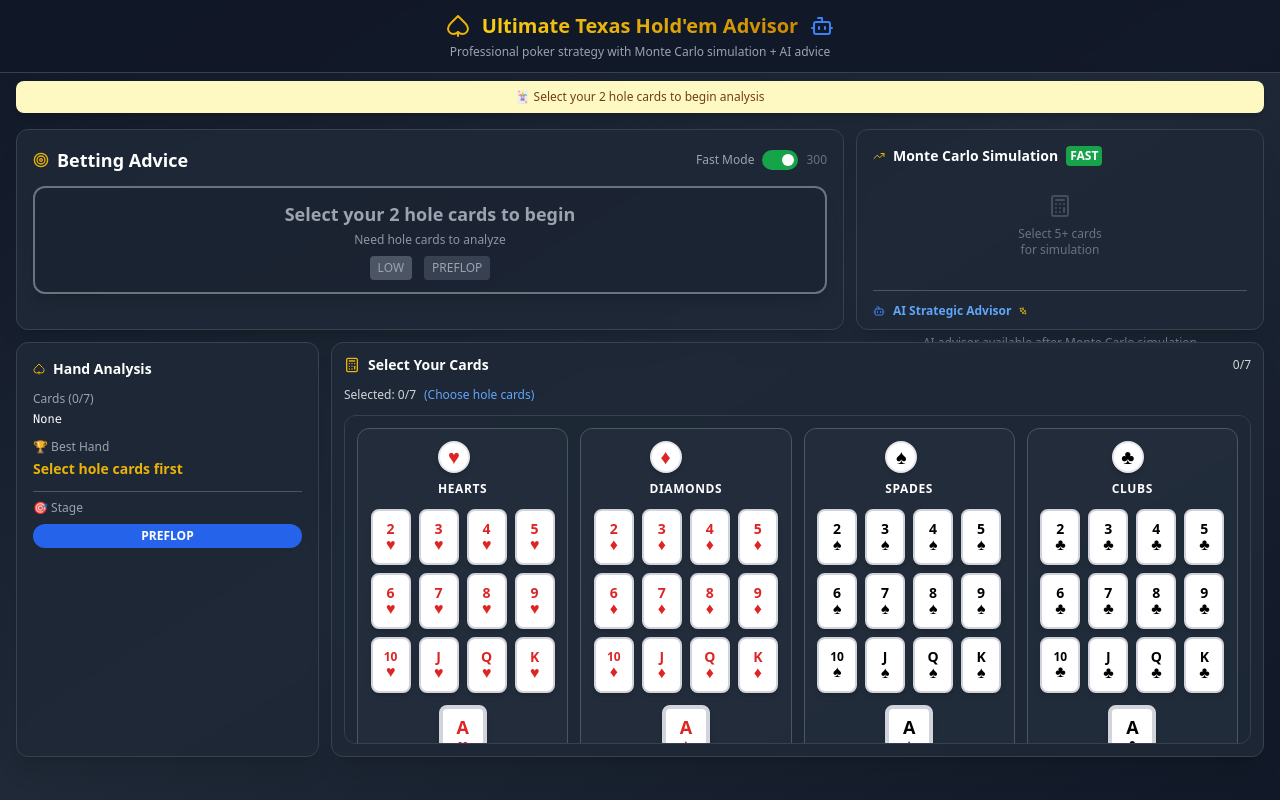
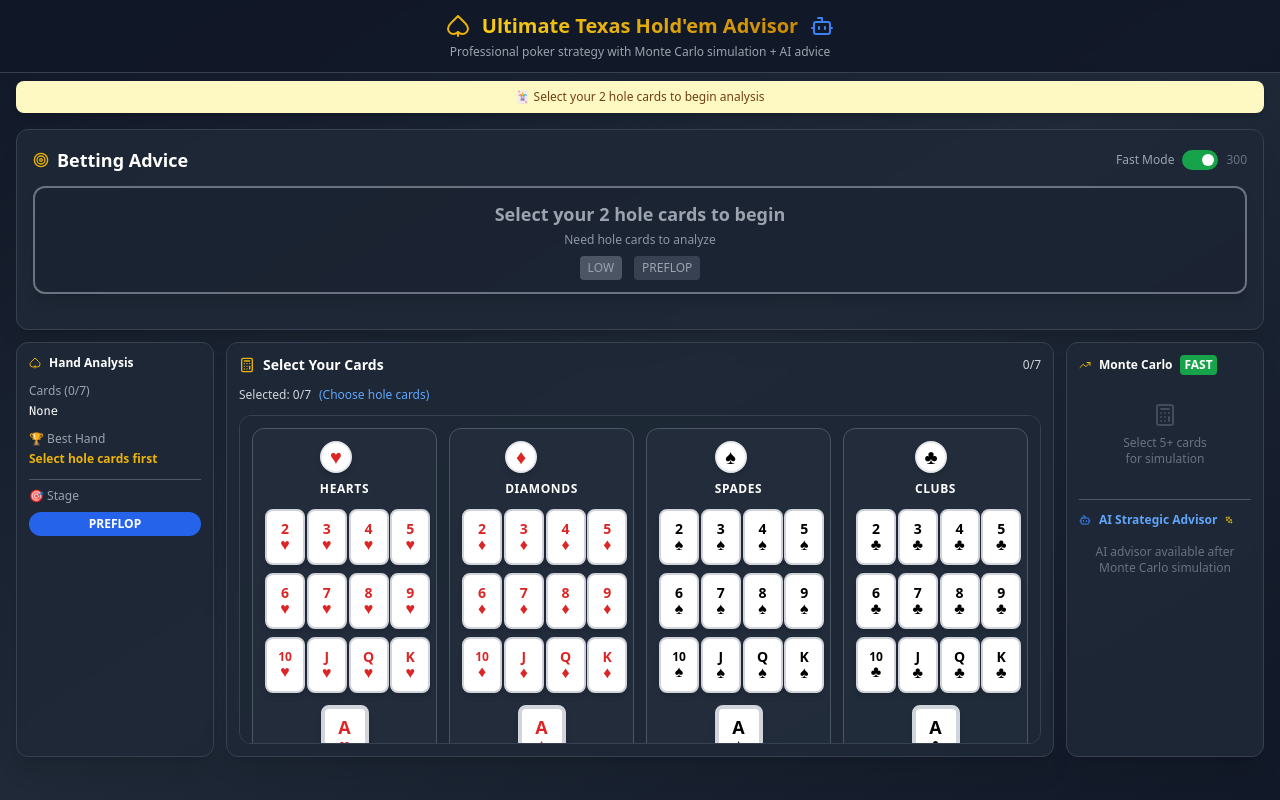
Before and after one commit to khulekanishibe/UltimateTexasHoldemPokerAdvisor, a React (Vite) app: page / in a window 1280 px wide. Built offline with nearby package versions, Linux system fonts and the light colour scheme.

Commit message:
Fix Layout - Monte Carlo on Right, Smaller Side Boxes

```diff
--- a/src/App.tsx
+++ b/src/App.tsx
@@ -270,8 +270,8 @@ export default function App() {
       <div className="h-[calc(100vh-140px)] p-4">
         <div className="h-full grid grid-cols-12 grid-rows-12 gap-3">
 
-          {/* Betting Advice - Top Center */}
-          <div className="col-span-8 row-span-4 bg-gray-800/90 backdrop-blur-sm rounded-xl p-4 border border-gray-700 shadow-xl">
+          {/* Betting Advice - Top Full Width */}
+          <div className="col-span-12 row-span-4 bg-gray-800/90 backdrop-blur-sm rounded-xl p-4 border border-gray-700 shadow-xl">
             <div className="flex items-center justify-between mb-3">
               <h2 className="text-lg font-bold flex items-center gap-2">
                 <Target className="h-4 w-4 text-yellow-500" />
@@ -341,17 +341,103 @@ export default function App() {
             )}
           </div>
 
-          {/* Monte Carlo + AI Advisor - Top Right */}
-          <div className="col-span-4 row-span-4 bg-gray-800/90 backdrop-blur-sm rounded-xl p-4 border border-gray-700 shadow-xl">
-            <h3 className="text-sm font-bold mb-3 flex items-center gap-2">
+          {/* Hand Analysis - Left Side (Smaller) */}
+          <div className="col-span-2 row-span-8 bg-gray-800/90 backdrop-blur-sm rounded-xl p-3 border border-gray-700 shadow-xl">
+            <h3 className="text-xs font-bold mb-3 flex items-center gap-2">
+              <Spades className="h-3 w-3 text-yellow-500" />
+              Hand Analysis
+            </h3>
+
+            <div className="space-y-3 text-xs">
+              <div>
+                <p className="text-gray-400 mb-1">Cards ({selectedCards.length}/7)</p>
+                <p className="font-mono text-xs text-white break-all">
+                  {selectedCards.length > 0 ? formatCards(selectedCards) : "None"}
+                </p>
+              </div>
+
+              {holeCards.length === 2 && (
+                <div>
+                  <p className="text-gray-400 mb-1">🃏 Hole Cards</p>
+                  <p className="font-mono text-xs text-blue-400 font-bold">
+                    {formatCards(holeCards)}
+                  </p>
+                  {isPremiumHand(holeCards) && (
+                    <p className="text-xs text-yellow-400 mt-1">⭐ Premium</p>
+                  )}
+                </div>
+              )}
+
+              {communityCards.length > 0 && (
+                <div>
+                  <p className="text-gray-400 mb-1">🏘️ Community</p>
+                  <p className="font-mono text-xs text-green-400 font-bold break-all">
+                    {formatCards(communityCards)}
+                  </p>
+                </div>
+              )}
+
+              <div>
+                <p className="text-gray-400 mb-1">🏆 Best Hand</p>
+                <p className="font-bold text-xs text-yellow-500">
+                  {handDescription}
+                </p>
+              </div>
+
+              <div className="pt-2 border-t border-gray-600">
+                <p className="text-gray-400 mb-2">🎯 Stage</p>
+                <div className="flex flex-col gap-1">
+                  <span className={`px-2 py-1 rounded-full text-xs font-bold text-center ${
+                    gameStage === 'preflop' ? 'bg-blue-600' :
+                    gameStage === 'flop' ? 'bg-green-600' :
+                    gameStage === 'turn' ? 'bg-yellow-600' : 'bg-red-600'
+                  }`}>
+                    {gameStage.toUpperCase()}
+                  </span>
+                </div>
+              </div>
+
+              {/* Reset Button */}
+              {selectedCards.length > 0 && (
+                <div className="pt-2">
+                  <button
+                    onClick={handleReset}
+                    className="w-full bg-red-600 hover:bg-red-700 text-white px-2 py-1 rounded-lg font-medium transition-colors duration-200 text-xs"
+                  >
+                    Reset Hand
+                  </button>
+                </div>
+              )}
+            </div>
+          </div>
+
+          {/* Card Picker - Center (Expanded) */}
+          <div className="col-span-8 row-span-8 bg-gray-800/90 backdrop-blur-sm rounded-xl p-3 border border-gray-700 shadow-xl overflow-hidden">
+            <div className="flex items-center justify-between mb-3">
+              <div className="flex items-center gap-2">
+                <Calculator className="h-4 w-4 text-yellow-500" />
+                <h2 className="text-sm font-bold">Select Your Cards</h2>
+              </div>
+              <div className="text-xs text-gray-300">
+                {selectedCards.length}/7
+              </div>
+            </div>
+            <div className="h-[calc(100%-2rem)] overflow-auto">
+              <CardPicker onSelect={setSelectedCards} selectedCards={selectedCards} />
+            </div>
+          </div>
+
+          {/* Monte Carlo Simulation + AI Advisor - Right Side (Smaller) */}
+          <div className="col-span-2 row-span-8 bg-gray-800/90 backdrop-blur-sm rounded-xl p-3 border border-gray-700 shadow-xl">
+            <h3 className="text-xs font-bold mb-3 flex items-center gap-2">
               <TrendingUp className="h-3 w-3 text-yellow-500" />
-              Monte Carlo Simulation
+              Monte Carlo
               {fastMode && <span className="text-xs bg-green-600 px-1 py-0.5 rounded">FAST</span>}
             </h3>
 
             {isSimulating && (
               <div className="flex flex-col items-center justify-center py-4">
-                <div className="animate-spin rounded-full h-6 w-6 border-b-2 border-yellow-500 mb-2"></div>
+                <div className="animate-spin rounded-full h-4 w-4 border-b-2 border-yellow-500 mb-2"></div>
                 <span className="text-gray-400 font-medium text-xs text-center">
                   Running {fastMode ? '300' : '1,000'} simulations...
                 </span>
@@ -389,11 +475,11 @@ export default function App() {
 
             {simulationError && (
               <div className="text-center py-4 text-red-400 mb-4">
-                <div className="text-2xl mb-2">⚠️</div>
+                <div className="text-xl mb-2">⚠️</div>
                 <p className="text-xs font-medium">Simulation Error</p>
                 <button
                   onClick={handleReset}
-                  className="mt-2 bg-red-600 hover:bg-red-700 text-white px-3 py-1 rounded text-xs"
+                  className="mt-2 bg-red-600 hover:bg-red-700 text-white px-2 py-1 rounded text-xs"
                 >
                   Reset
                 </button>
@@ -418,92 +504,6 @@ export default function App() {
               />
             </div>
           </div>
-
-          {/* Hand Analysis - Left Side */}
-          <div className="col-span-3 row-span-8 bg-gray-800/90 backdrop-blur-sm rounded-xl p-4 border border-gray-700 shadow-xl">
-            <h3 className="text-sm font-bold mb-3 flex items-center gap-2">
-              <Spades className="h-3 w-3 text-yellow-500" />
-              Hand Analysis
-            </h3>
-
-            <div className="space-y-3 text-xs">
-              <div>
-                <p className="text-gray-400 mb-1">Cards ({selectedCards.length}/7)</p>
-                <p className="font-mono text-xs text-white break-all">
-                  {selectedCards.length > 0 ? formatCards(selectedCards) : "None"}
-                </p>
-              </div>
-
-              {holeCards.length === 2 && (
-                <div>
-                  <p className="text-gray-400 mb-1">🃏 Hole Cards</p>
-                  <p className="font-mono text-sm text-blue-400 font-bold">
-                    {formatCards(holeCards)}
-                  </p>
-                  {isPremiumHand(holeCards) && (
-                    <p className="text-xs text-yellow-400 mt-1">⭐ Premium</p>
-                  )}
-                </div>
-              )}
-
-              {communityCards.length > 0 && (
-                <div>
-                  <p className="text-gray-400 mb-1">🏘️ Community</p>
-                  <p className="font-mono text-sm text-green-400 font-bold break-all">
-                    {formatCards(communityCards)}
-                  </p>
-                </div>
-              )}
-
-              <div>
-                <p className="text-gray-400 mb-1">🏆 Best Hand</p>
-                <p className="font-bold text-sm text-yellow-500">
-                  {handDescription}
-                </p>
-              </div>
-
-              <div className="pt-2 border-t border-gray-600">
-                <p className="text-gray-400 mb-2">🎯 Stage</p>
-                <div className="flex flex-col gap-1">
-                  <span className={`px-2 py-1 rounded-full text-xs font-bold text-center ${
-                    gameStage === 'preflop' ? 'bg-blue-600' :
-                    gameStage === 'flop' ? 'bg-green-600' :
-                    gameStage === 'turn' ? 'bg-yellow-600' : 'bg-red-600'
-                  }`}>
-                    {gameStage.toUpperCase()}
-                  </span>
-                </div>
-              </div>
-
-              {/* Reset Button */}
-              {selectedCards.length > 0 && (
-                <div className="pt-2">
-                  <button
-                    onClick={handleReset}
-                    className="w-full bg-red-600 hover:bg-red-700 text-white px-3 py-2 rounded-lg font-medium transition-colors duration-200 text-xs"
-                  >
-                    Reset Hand
-                  </button>
-                </div>
-              )}
-            </div>
-          </div>
-
-          {/* Card Picker - Center (Expanded) */}
-          <div className="col-span-9 row-span-8 bg-gray-800/90 backdrop-blur-sm rounded-xl p-3 border border-gray-700 shadow-xl overflow-hidden">
-            <div className="flex items-center justify-between mb-3">
-              <div className="flex items-center gap-2">
-                <Calculator className="h-4 w-4 text-yellow-500" />
-                <h2 className="text-sm font-bold">Select Your Cards</h2>
-              </div>
-              <div className="text-xs text-gray-300">
-                {selectedCards.length}/7
-              </div>
-            </div>
-            <div className="h-[calc(100%-2rem)] overflow-auto">
-              <CardPicker onSelect={setSelectedCards} selectedCards={selectedCards} />
-            </div>
-          </div>
         </div>
       </div>
     </div>
```
